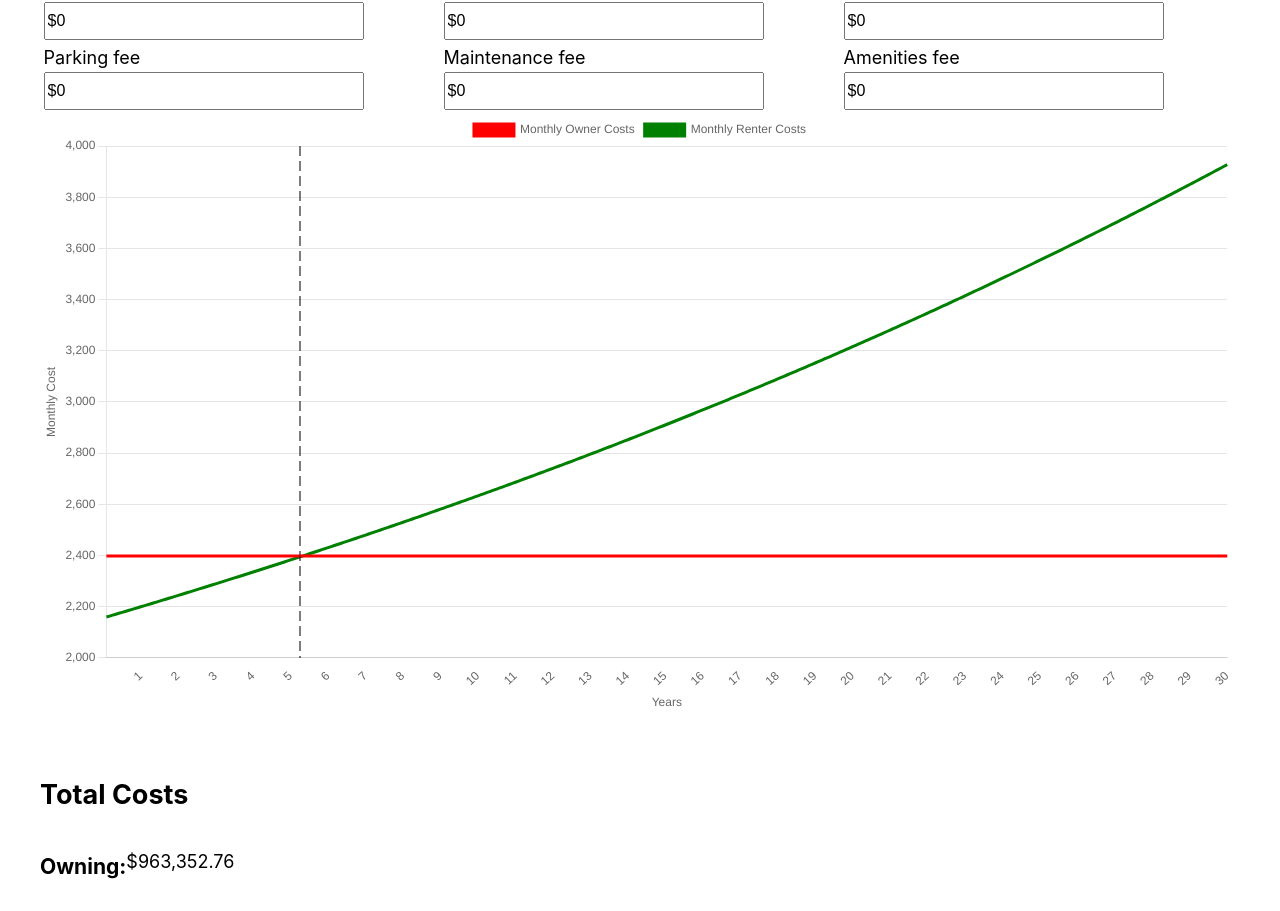
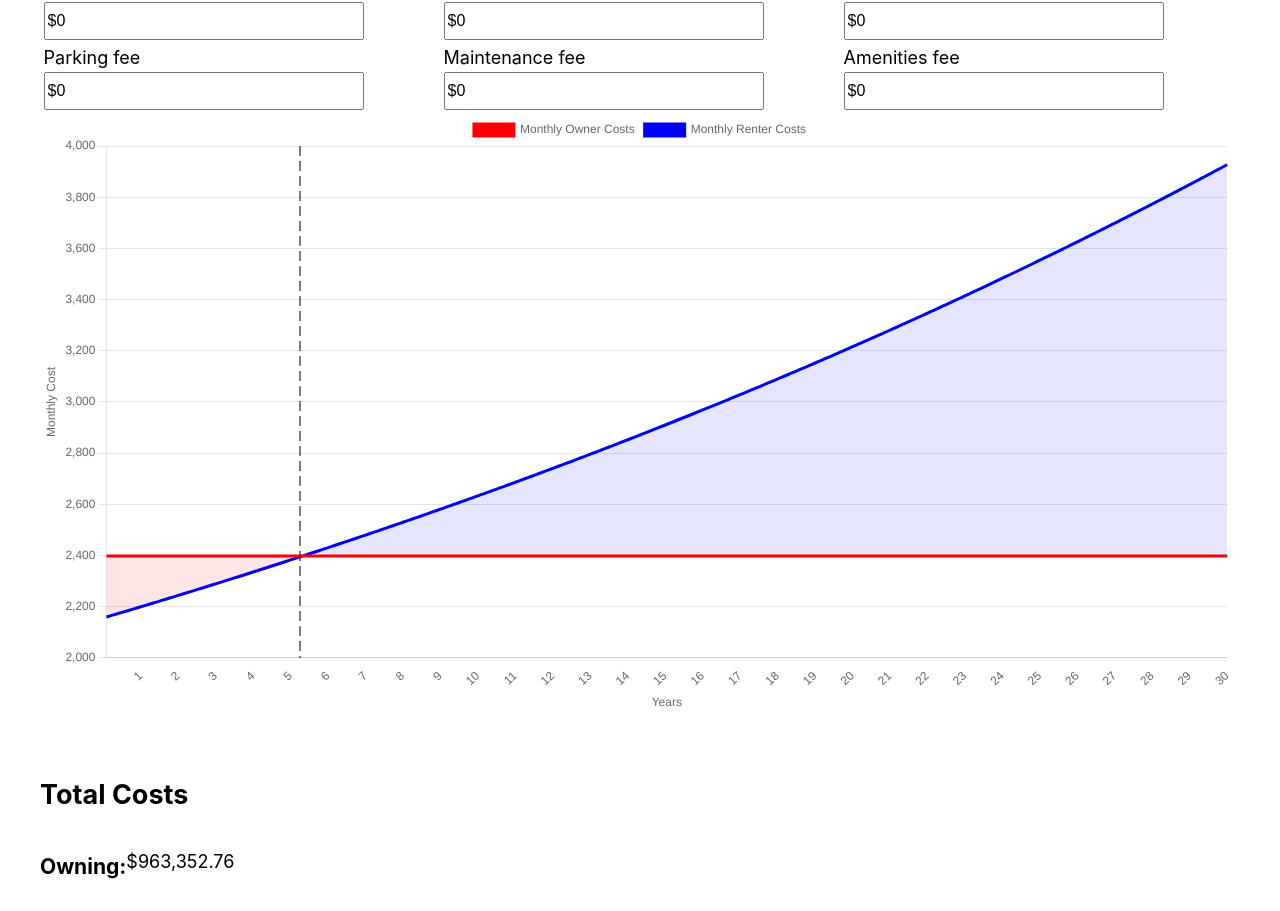
Before and after one commit to nickyggoodman/rentorbuy, a React (Vite) app in the folder rentorbuy/: page / in a window 1280 px wide. Shown: the part 846-1757 px from the top of the page. Built offline with nearby package versions, Linux system fonts and the light colour scheme.

Commit message:
add filler for renter and owner difference

```diff
--- a/rentorbuy/src/App.jsx
+++ b/rentorbuy/src/App.jsx
@@ -12,6 +12,7 @@ import {
   Title,
   Tooltip,
   Legend,
+  Filler
 } from 'chart.js';
 
 ChartJS.register(
@@ -21,7 +22,8 @@ ChartJS.register(
   LineElement,
   Title,
   Tooltip,
-  Legend
+  Legend,
+  Filler
 );
 
 function App() {
@@ -303,6 +305,8 @@ function App() {
                 }
               }
             },
+            filler: {
+            },
             lineAtBreakEven: {
               intersections: breakEvenMonths()
             },
@@ -352,13 +356,22 @@ function App() {
               data: genOwnerCostArr(),
               borderColor: 'red',
               backgroundColor: 'red',
+              fill: {
+                target: '+1',
+                below: 'rgba(0, 0, 255, 0.1)',
+                above: 'rgba(0, 0, 0, 0.0)',
+              }
             },
             {
               label: 'Monthly Renter Costs',
               data: genRenterCostArr(),
-              borderColor: 'green',
-              backgroundColor: 'green',
-
+              borderColor: 'blue',
+              backgroundColor: 'blue',
+              fill: {
+                target: '-1',
+                below: 'rgba(255, 0, 0, 0.1)',
+                above: 'rgba(0, 0, 0, 0.0)',
+              }
             }
           ]
         }}
```
